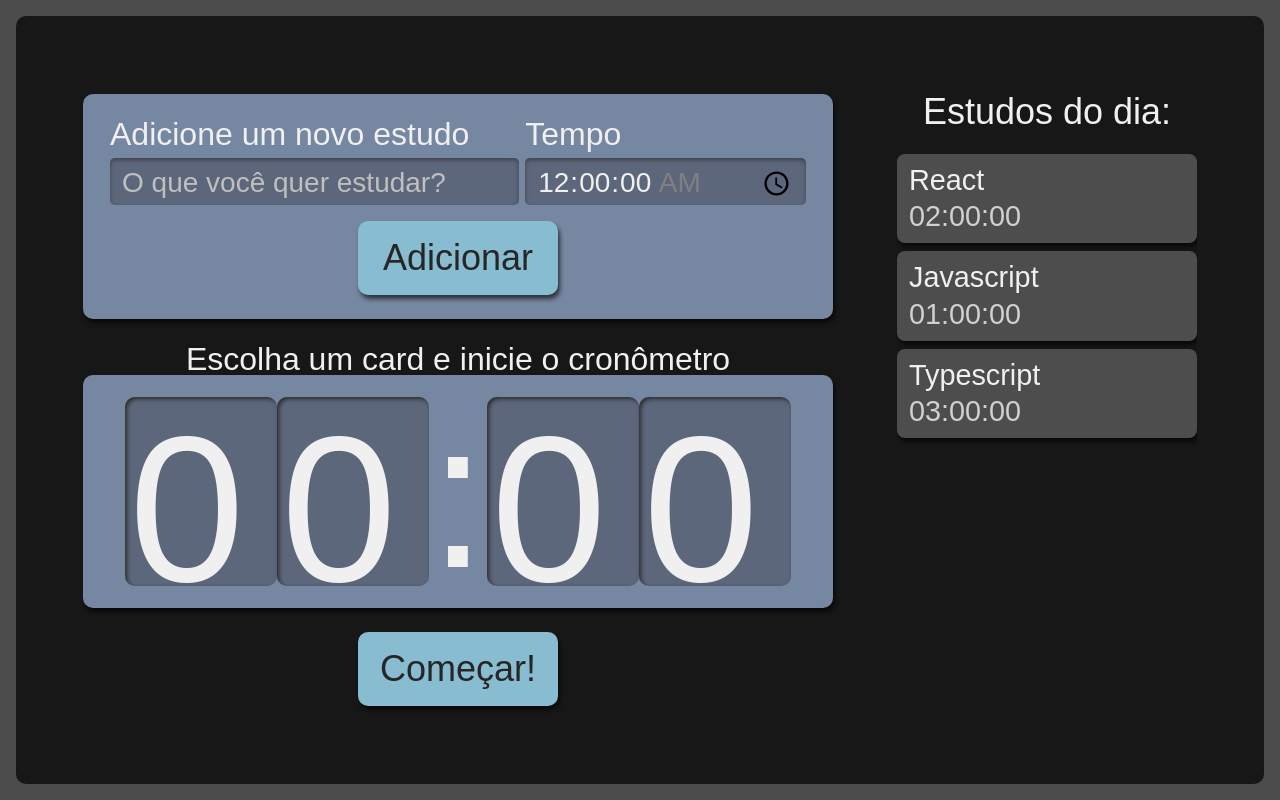
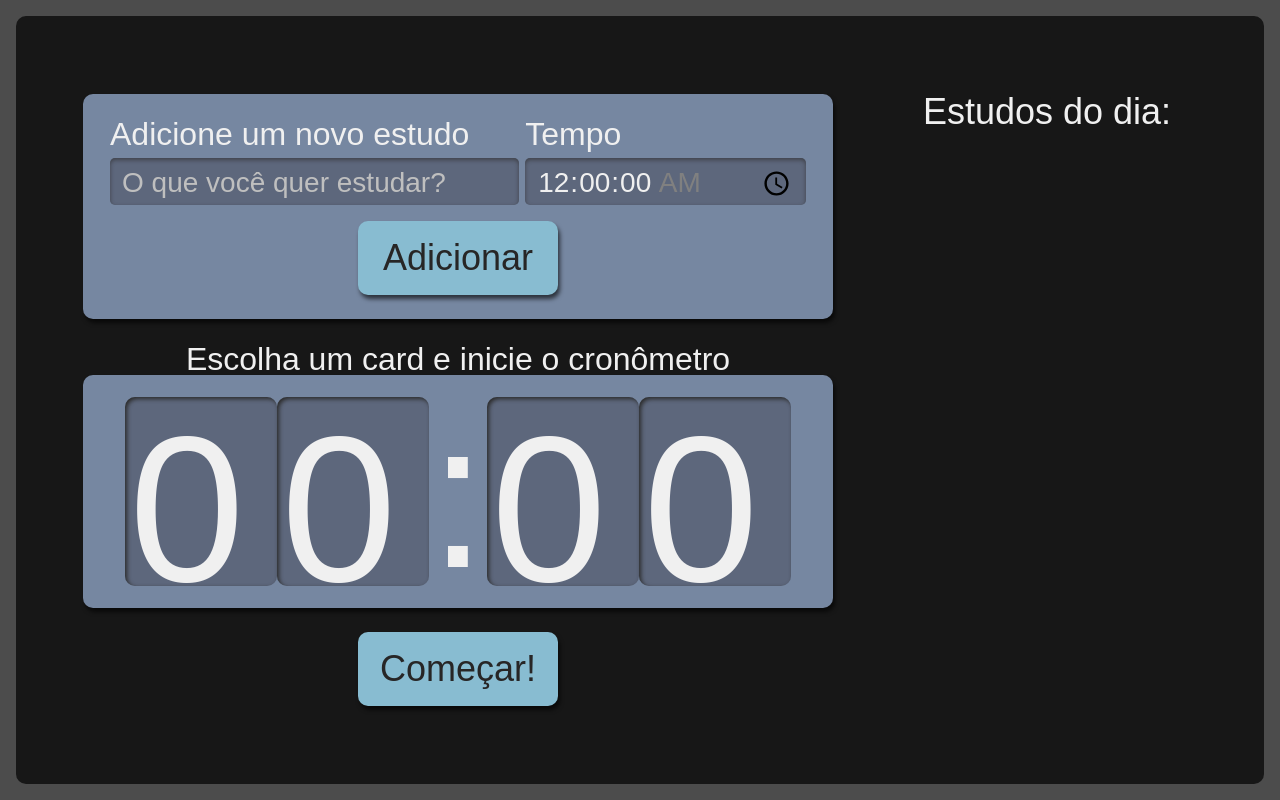
Before and after one commit to lucianapepelucio/studies_list_with_stopwatch, a React (Create React App) app: page / in a window 1280 px wide. Built offline with nearby package versions, Linux system fonts and the light colour scheme.

Commit message:
add and update tasks

```diff
--- a/package.json
+++ b/package.json
@@ -14,6 +14,7 @@
     "react-dom": "^17.0.2",
     "react-scripts": "5.0.0",
     "typescript": "^4.6.2",
+    "uuid": "^8.3.2",
     "web-vitals": "^2.1.4"
   },
   "scripts": {
@@ -41,6 +42,7 @@
     ]
   },
   "devDependencies": {
+    "@types/uuid": "^8.3.4",
     "sass": "^1.49.9",
     "typescript-plugin-css-modules": "^3.4.0"
   }
--- a/src/components/Botao/index.tsx
+++ b/src/components/Botao/index.tsx
@@ -1,10 +1,13 @@
 import React from 'react';
 import style from './Botao.module.scss';
 
-class Botao extends React.Component {
+class Botao extends React.Component <{
+    type?: "button" | "submit" | "reset" | undefined
+}> {
     render(){
+        const { type = "button"} = this.props;
         return (
-            <button className={style.botao}>
+            <button type={type} className={style.botao}>
               {this.props.children}
             </button>
         )
--- a/src/components/Formulario/index.tsx
+++ b/src/components/Formulario/index.tsx
@@ -1,8 +1,12 @@
 import React from 'react';
+import { ITarefa } from '../../types/tarefa';
 import Botao from '../Botao';
 import style from './Formulario.module.scss';
+import { v4 as uuidv4 } from 'uuid';
 
-class Formulario extends React.Component{
+class Formulario extends React.Component<{
+    setTarefas: React.Dispatch<React.SetStateAction<ITarefa[]>>
+}> {
     state = {
       tarefa: "",
       tempo: "00:00"
@@ -10,7 +14,21 @@
 
     adicionarTarefa(evento: React.FormEvent<HTMLFormElement>){
       evento.preventDefault();
-      //console.log('state: ', this.state);
+      this.props.setTarefas(tarefasAntigas =>
+        [
+          ...tarefasAntigas,
+          {
+            ...this.state,
+            selecionado: false,
+            completado: false,
+            id: uuidv4()
+          }
+        ]
+      );
+      this.setState({
+        tarefa: "",
+        tempo: "00:00"
+      })
     }
 
     render() {
@@ -46,7 +64,7 @@
                     required
                   />
                 </div>
-                <Botao>
+                <Botao type="submit">
                   Adicionar
                 </Botao>
             </form>
--- a/src/components/Lista/Item/index.tsx
+++ b/src/components/Lista/Item/index.tsx
@@ -1,7 +1,9 @@
 import React from 'react';
+import { ITarefa } from '../../../types/tarefa';
 import style from '../Lista.module.scss';
 
-export default function Item({tarefa, tempo}: {tarefa: string, tempo: string}) {
+export default function Item({tarefa, tempo, selecionado, completado, id}: ITarefa) {
+    console.log('Item atual: ', {tarefa, tempo, selecionado, completado, id});
     return(
         <li className={style.item}>
             <h3>{tarefa}</h3>
--- a/src/components/Lista/index.tsx
+++ b/src/components/Lista/index.tsx
@@ -1,25 +1,12 @@
-import React, { useState } from 'react';
+import React from 'react';
+import { ITarefa } from '../../types/tarefa';
 import Item from './Item';
 import style from './Lista.module.scss';
 
-function Lista() {
-    const [tarefas, setTarefas] = useState([{
-      tarefa: 'React',
-      tempo: '02:00:00'
-  },
-  {
-      tarefa: 'Javascript',
-      tempo: '01:00:00'
-  },
-  {
-      tarefa: 'Typescript',
-      tempo: '03:00:00'
-  }]);
+function Lista({tarefas}: {tarefas: ITarefa[]}) {
     return (
         <aside className={style.listaTarefas}>
-          <h2 onClick={() => {
-            setTarefas([...tarefas, { tarefa: "Estudar estado", tempo: "05:00:00"}]);
-          }}>Estudos do dia:</h2>
+          <h2>Estudos do dia:</h2>
           <ul>
               {tarefas.map((item, index) => (
                 <Item
--- a/src/pages/App.tsx
+++ b/src/pages/App.tsx
@@ -1,14 +1,16 @@
-import React from 'react';
+import React, { useState } from 'react';
 import Cronometro from '../components/Cronometro';
 import Formulario from '../components/Formulario';
 import Lista from '../components/Lista';
+import { ITarefa } from '../types/tarefa';
 import style from './App.module.scss';
 
 function App() {
+  const [tarefas, setTarefas] = useState<ITarefa[]>([]);
   return (
     <div className={style.AppStyle}>
-      <Formulario/>
-      <Lista />
+      <Formulario setTarefas={setTarefas} />
+      <Lista tarefas={tarefas} />
       <Cronometro/>
     </div>
   );
--- /dev/null
+++ b/src/types/tarefa.ts
@@ -0,0 +1,7 @@
+export interface ITarefa {
+    tarefa: string,
+    tempo: string,
+    selecionado: boolean,
+    completado: boolean,
+    id: string
+  }
```
Also changed, not shown: 1 other file (tests, documents, lock files or other folders).
